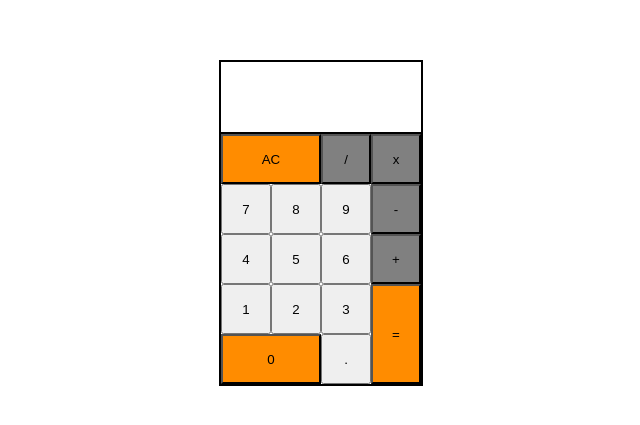
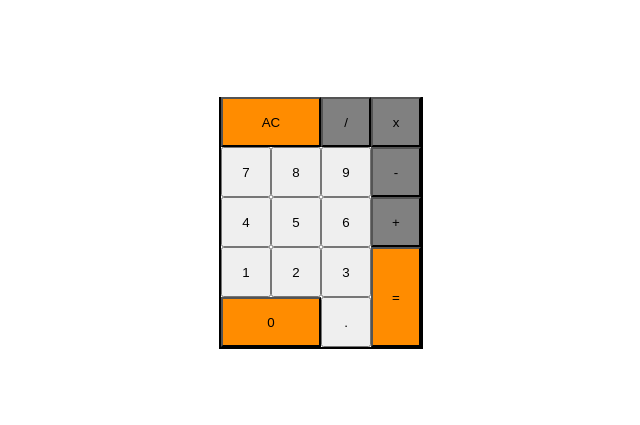
Before and after one commit to glorie-git/freecodecamp, a React (Vite) app in the folder calci/: page / in a window 1280 px wide. Shown: the part 185-610 px from the top of the page, without its empty margins (319-959 px from the left). Built offline with nearby package versions, Linux system fonts and the light colour scheme.

Commit message:
Add styling

```diff
--- a/calci/src/index.css
+++ b/calci/src/index.css
@@ -39,7 +39,7 @@ body {
   background-color: darkorange;
 }
 
-#disaply {
+#display {
   width: 200px;
   height: 70px;
   border: 2px solid black;
```
